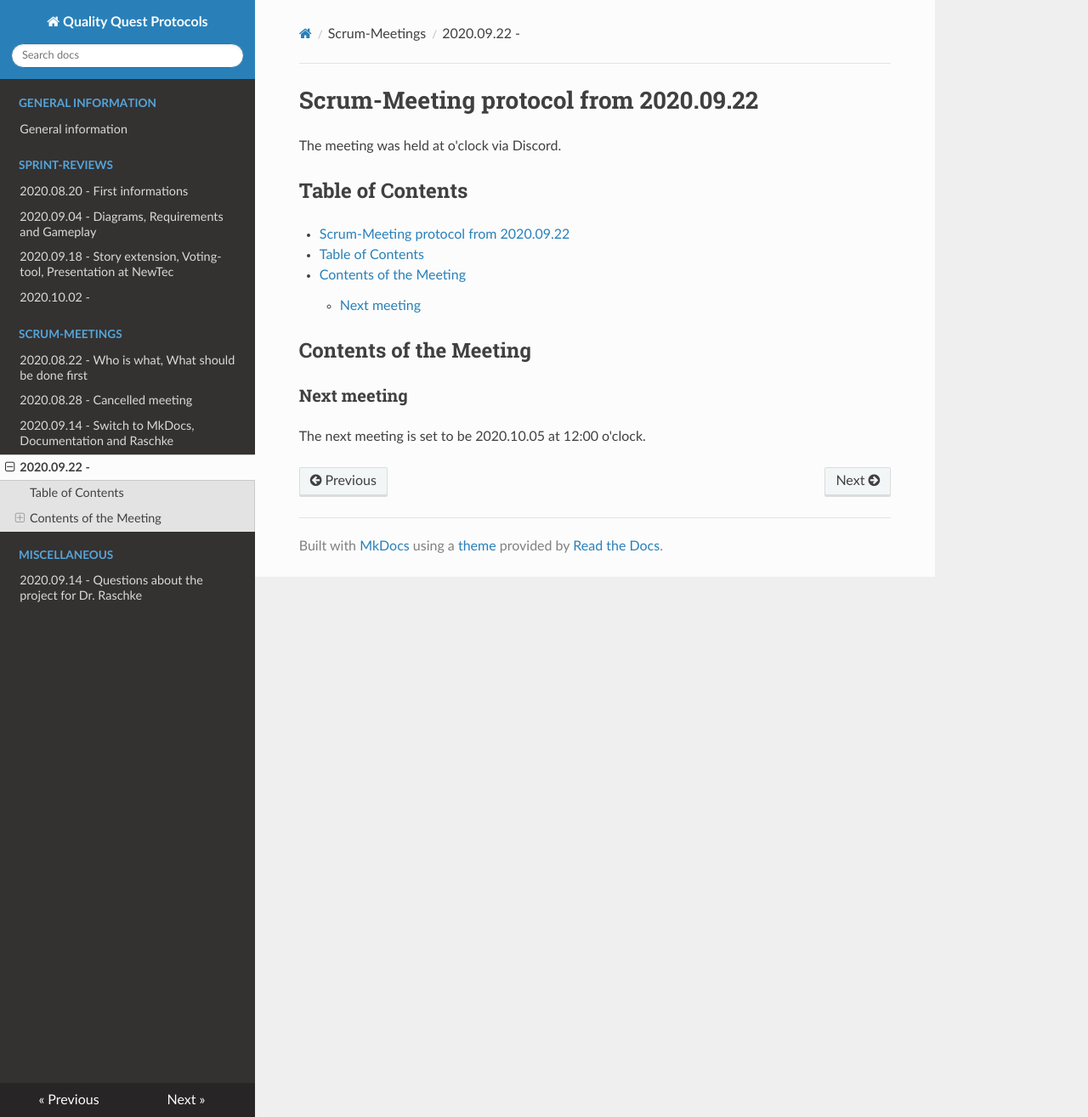
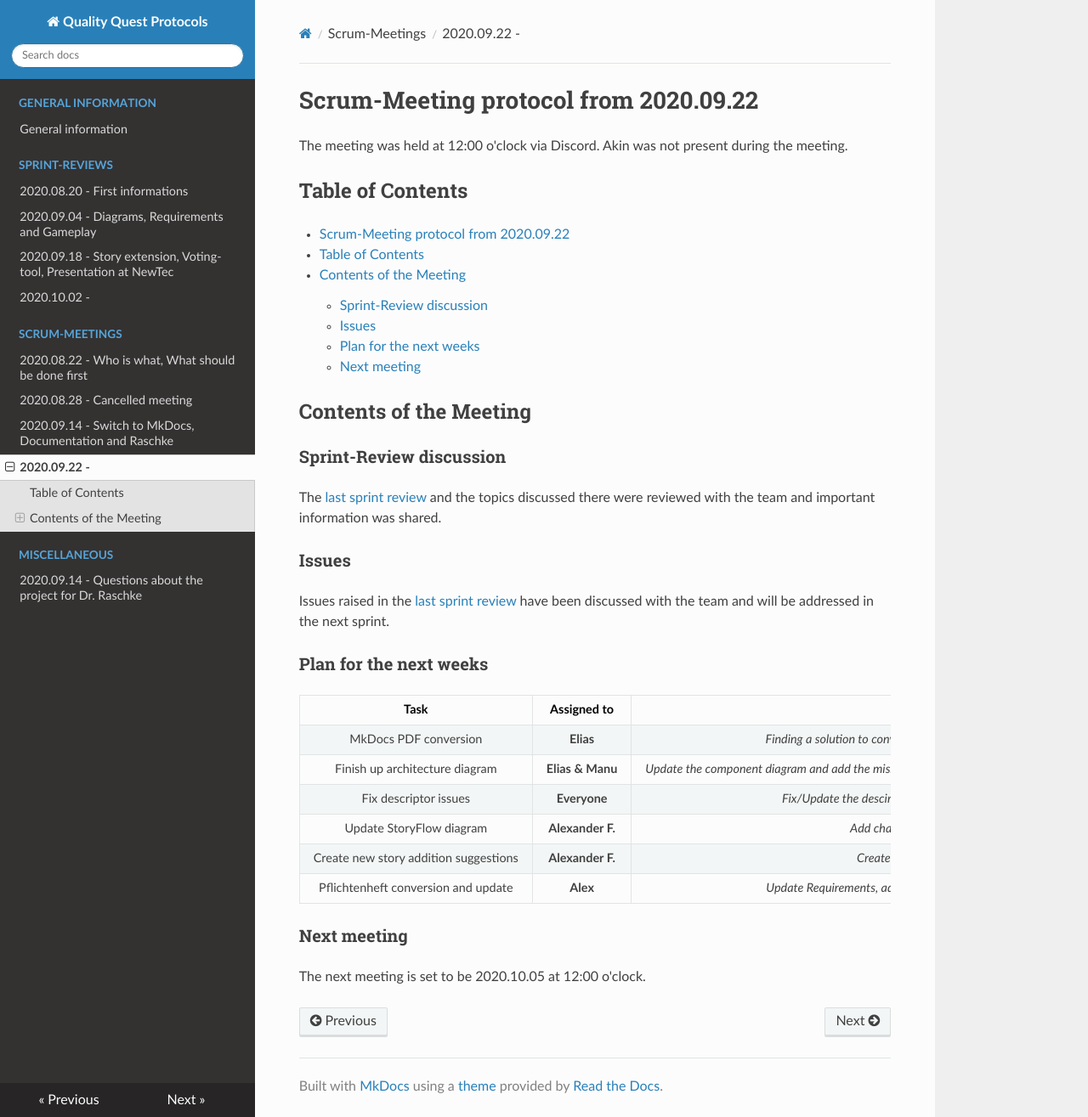
Before and after one commit to Brotenko/QualityQuest, an MkDocs documentation site: the page built from Docs/Protokolle/docs/scrum-meetings/meeting_2020_09_22.md, in a window 1280 px wide and 1315 px high. Shown: the whole window at 85% size. Built offline with MkDocs 1.6.1, drawn with Linux system fonts in a browser that asks for light colours; nearby versions of some CDN libraries.

Commit message:
Added the newest scrum-meeting protocol from 2020.09.22

```diff
--- a/Docs/Protokolle/docs/scrum-meetings/meeting_2020_09_22.md
+++ b/Docs/Protokolle/docs/scrum-meetings/meeting_2020_09_22.md
@@ -1,17 +1,38 @@
 # Scrum-Meeting protocol from 2020.09.22
 
-The meeting was held at  o'clock via Discord.
+The meeting was held at 12:00 o'clock via Discord. Akin was not present during the meeting.
 
 ## Table of Contents
 
 - [Scrum-Meeting protocol from 2020.09.22](#scrum-meeting-protocol-from-20200922)
   - [Table of Contents](#table-of-contents)
   - [Contents of the Meeting](#contents-of-the-meeting)
+    - [Sprint-Review discussion](#sprint-review-discussion)
+    - [Issues](#issues)
+    - [Plan for the next weeks](#plan-for-the-next-weeks)
     - [Next meeting](#next-meeting)
 
 
 ## Contents of the Meeting
 
+### Sprint-Review discussion
+
+The [last sprint review](/sprint-reviews/review_2020_09_18/) and the topics discussed there were reviewed with the team and important information was shared.
+
+### Issues
+
+Issues raised in the [last sprint review](/sprint-reviews/review_2020_09_18/#issues-to-fix) have been discussed with the team and will be addressed in the next sprint.
+
+### Plan for the next weeks
+
+|Task                                 |Assigned to     |Description                                                         |
+|:-----------------------------------:|:--------------:|:------------------------------------------------------------------:|
+|MkDocs PDF conversion                |**Elias**       |_Finding a solution to convert the .md files of the documentation into a .pdf._|
+|Finish up architecture diagram       |**Elias & Manu**|_Update the component diagram and add the missing class diagrams with focus on the interfaces between the components._|
+|Fix descriptor issues                |**Everyone**    |_Fix/Update the descirptors/terms of the already created documents._|
+|Update StoryFlow diagram             |**Alexander F.**|_Add changes agreed upon with customer._|
+|Create new story addition suggestions|**Alexander F.**|_Create new story addition suggestions._|
+|Pflichtenheft conversion and update  |**Alex**        |_Update Requirements, add changelog, add ToC and Used-Tools documents._|
 
 ### Next meeting
 
```
